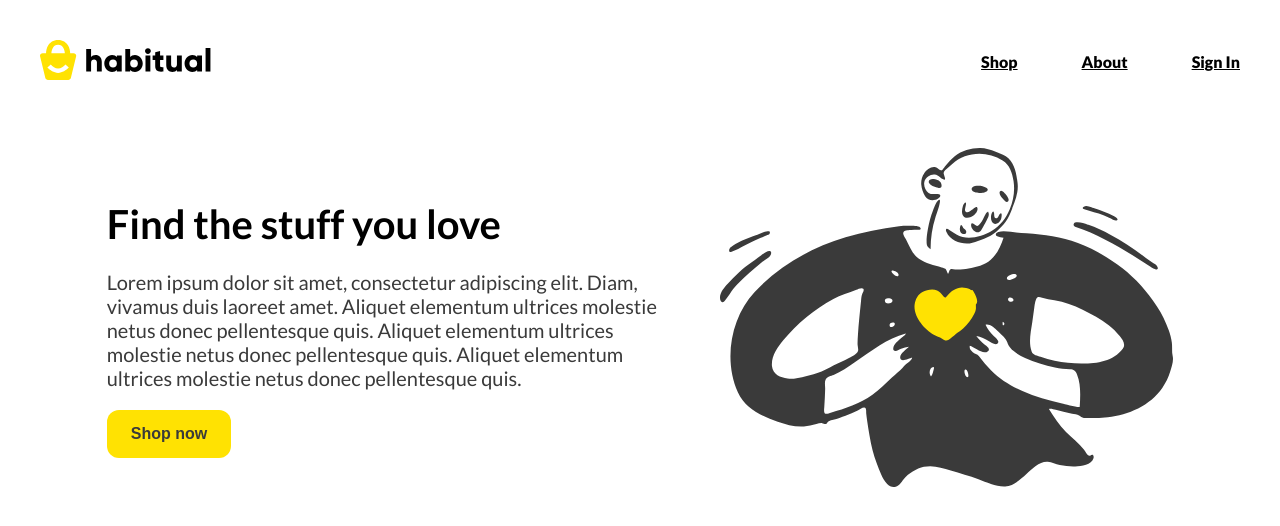
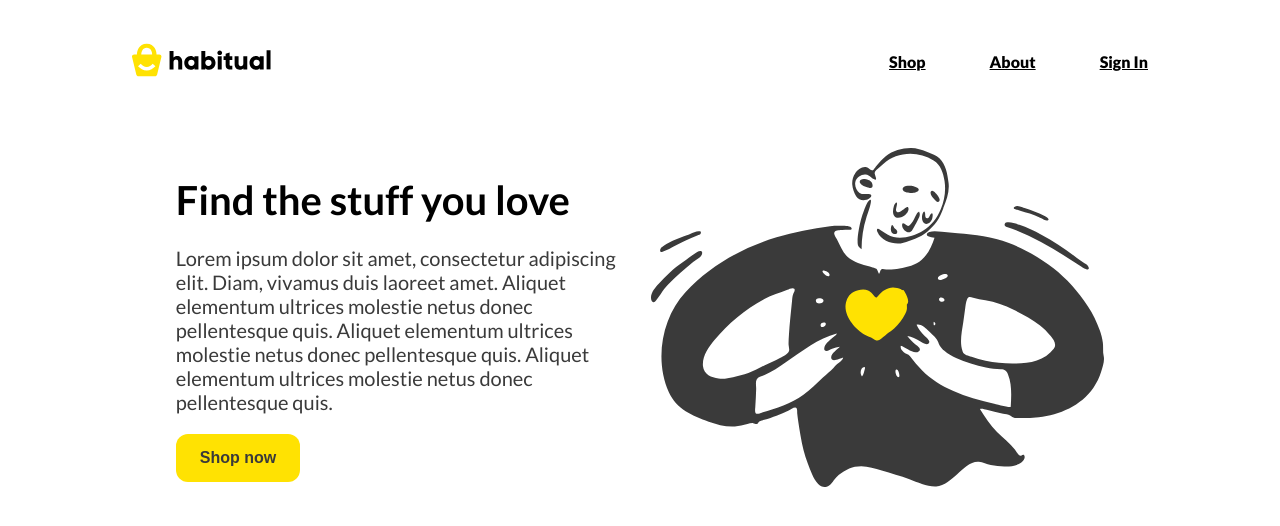
Before and after one commit to AlejandroQR23/habitual, a React (Create React App) app: page / in a window 1280 px wide. Shown: the top 526 px of the page. Built offline with nearby package versions, Linux system fonts and the light colour scheme.

Commit message:
added global font styles and added a global margin of 0 auto

```diff
--- a/src/styles/global.styles.ts
+++ b/src/styles/global.styles.ts
@@ -1,8 +1,20 @@
 import { createGlobalStyle } from 'styled-components';
 
 export const GlobalStyle = createGlobalStyle`
+
+  *{
+    box-sizing: border-box;
+  }
+
   body {
     font-family: 'Lato', sans-serif;
+    width: 100%;
+    margin: 0 auto;
+    max-width: 1080px;
+
+    @media screen and (max-width: 900px) {
+      text-align: center;
+    }
   }
 
   a {
@@ -29,12 +41,33 @@ export const GlobalStyle = createGlobalStyle`
     color: #000000;
   }
 
+  h5 {
+    font-weight: 800;
+    font-size: 16px;
+    line-height: 20px;
+  }
+
   p {
     font-style: normal;
     font-weight: normal;
     font-size: 20px;
     line-height: 24px;
     color: #3A3A3A;
+  }
+
+  .description {
+    font-size: 12px;
+    line-height: 16px;
+    color: #A6A6AA;
+  }
+
+  span {
+    font-weight: bold;
+    font-size: 12px;
+    line-height: 12px;
+    text-decoration-line: line-through;
+    color: #CBCBD4;
+    opacity: 0.9;
   }
 
   button {
@@ -50,7 +83,7 @@ export const GlobalStyle = createGlobalStyle`
 
     &:hover {
       opacity: 0.8;
-      filter: drop-shadow(0px 3px 15px rgba(0, 0, 0, 0.05));
+      box-shadow: 5px 5px 15px 5px rgba(0, 0, 0, 0.05);
     }
   }
 `;
```
